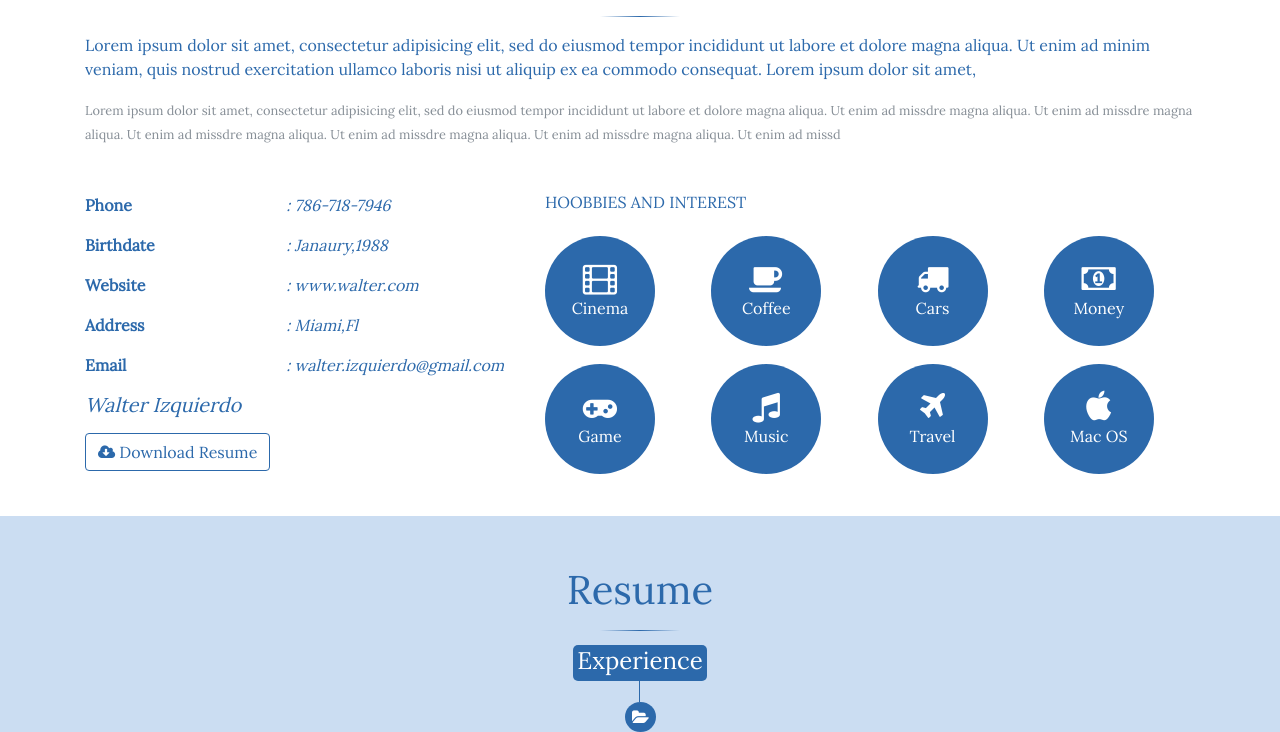
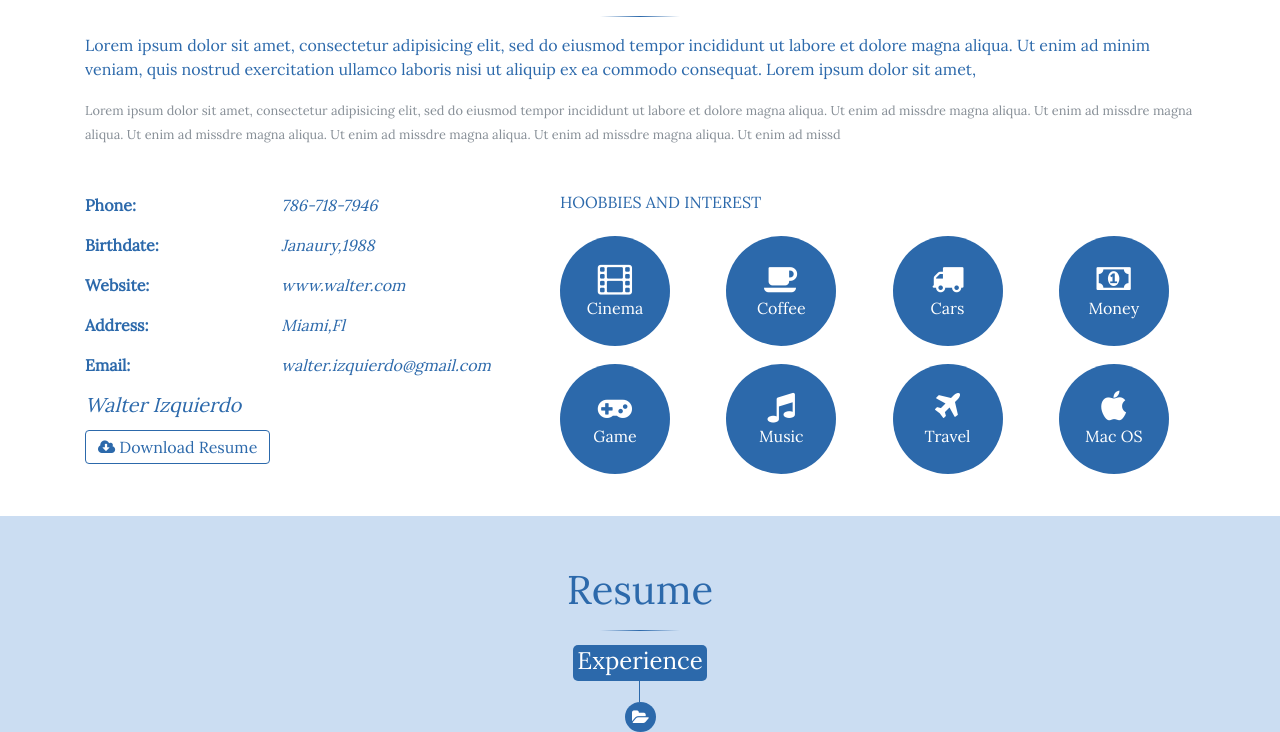
Before and after one commit to oscarMartinezMalo/Example-of-resume, a PHP site: page / in a window 1280 px wide. Shown: the part 718-1450 px from the top of the page. Run offline with PHP 8.4, Linux system fonts and the light colour scheme; some libraries are stand-ins or nearby versions.

Commit message:
Website almost Done
Just remain to test the send btn in the contact section

```diff
--- a/components/js/myScript.js
+++ b/components/js/myScript.js
@@ -4,7 +4,6 @@
 //     if (document.body.scrollTop > 4250 || document.documentElement.scrollTop > 4250) {
 //         $("#progressbar").removeClass("invisible");
 //         $("#progressbar").addClass("progress");
-
 //     }
 // }
 
@@ -26,7 +25,6 @@ $(window).scroll(function() {
 });
 
 $(document).ready(function(){
-
   //Avoid submit button refresh the page and send the data to php
   $("#myForm").submit(function(e){
     e.preventDefault();
@@ -41,7 +39,7 @@ $(document).ready(function(){
     // send a request to the contactMeSend.php to send the email
     $.ajax({
       type: 'POST',
-      url: 'components/php/contactMeSend.php',
+      url: 'sections/contactMeSend.php',
       data: varData,
       dataType: 'JSON',
       success: function(data){
@@ -86,7 +84,6 @@ $(document).ready(function(){
   });
 });
 
-
 /*"use strict";
 var topoffset = 0;
 $('body').scrollspy({
--- a/components/scss/myStyle.scss
+++ b/components/scss/myStyle.scss
@@ -56,16 +56,26 @@ hr {
 	}
 }
 
-.btn-outline-primary{
-	color: $secondary;
+@mixin custom-button($btnColor){
+	color: $btnColor;
 	background-color: transparent;
 	background-image: none;
-	border-color: $secondary;
+	border-color: $btnColor;
 	&:hover {
 		color: $primary;
-		background-color: $secondary;
+		background-color: $btnColor;
 	}
 }
+
+.btn-outline-primary{
+	@include custom-button($secondary);
+}
+
+/* a.btn-outline-primary {
+	span:hover, span:active {
+		color:white;
+	}
+} */
 
 .input-group-addon {
     background-color:lighten($secondary, 45%);
@@ -158,7 +168,7 @@ section.aboutMe {
 
 	@media (min-width: 992px) {
 		.btn-block {
-			width: auto;
+			display: initial;
 		}
 	}
 
@@ -335,41 +345,44 @@ section.resume {
 	 }
 }
 
-#contactMe  {
-    p {
-        color: darken($secondary, 5%);
+@mixin modalcustom($colorModal) {
+
+    h4.modal-title  {
+        color: $colorModal;
+        font-size: 1.3em;
+        line-height: normal;
     }
 
-    .modal {
-        p {
-            color: $primary;
-        }
+    .modal-body {
+		background-color: $colorModal;
+		p {
+			color: $primary;
+		}
+    }
+
+    .btn {
+		@include custom-button($colorModal);
+    }
+
+    button.close{
+    	color: $colorModal;
+    }
+
+}
+
+#contactMe  {
+
+    .modal p{
+        color: $secondary;
+        font-size:large;
     }
 
     .modal-danger {
-        @include modal-custom($danger);
+        @include modalcustom($danger);
     }
 
     .modal-success {
-        @include modal-custom($success);
-    }
-}
-
-@mixin modal-custom($colorModal) {
-    .bg-1 {
-        background-color: $colorModal;
-    }
-
-    h4.modal-title  {
-        color: $colorModal;
-    }
-
-    .btn {
-       /*  .btn-custom($colorModal); */
-    }
-
-    .close {
-        color: $colorModal;
+        @include modalcustom($success);
     }
 }
 
--- a/javaScript/myScript.js
+++ b/javaScript/myScript.js
@@ -1 +1 @@
-$(window).scroll(function(){$(".progress").each(function(){$(this).offset().top<$(window).scrollTop()+800&&($("#js").attr("data-percentage","80"),$("#html").attr("data-percentage","20"),$("#less").attr("data-percentage","50"),$("#sass").attr("data-percentage","70"),$("#csharp").attr("data-percentage","100"),$("#php").attr("data-percentage","90"),$("#nodejs").attr("data-percentage","40"),$("#angular").attr("data-percentage","30"))})}),$(document).ready(function(){$("#myForm").submit(function(a){a.preventDefault();var t={name:$("#name").val(),email:$("#email").val(),comments:$("#comments").val()};console.log(t),$.ajax({type:"POST",url:"components/php/contactMeSend.php",data:t,dataType:"JSON",success:function(a){var t="Succeed";"Message was sended"!=a.messages?(t="Error",$("#myModal").addClass("modal-danger")):$("#myModal").addClass("modal-success"),$("#modalText").html(a.messages),$(".modal-title").html(t),$("#myModal").modal("show")},error:function(){$("#myModal").addClass("modal-danger"),$("#modalText").html("Message was not sended"),$(".modal-title").html("Error"),$("#myModal").modal("show")}})}),$(".navbar a, footer a[href='#myPage']").on("click",function(a){if(""!==this.hash){a.preventDefault();var t=this.hash;$("html, body").animate({scrollTop:$(t).offset().top},900,function(){window.location.hash=t})}})}),$(window).scroll(function(){$(".slideanim").each(function(){$(this).offset().top<$(window).scrollTop()+800&&$(this).addClass("slide")})});
+$(window).scroll(function(){$(".progress").each(function(){$(this).offset().top<$(window).scrollTop()+800&&($("#js").attr("data-percentage","80"),$("#html").attr("data-percentage","20"),$("#less").attr("data-percentage","50"),$("#sass").attr("data-percentage","70"),$("#csharp").attr("data-percentage","100"),$("#php").attr("data-percentage","90"),$("#nodejs").attr("data-percentage","40"),$("#angular").attr("data-percentage","30"))})}),$(document).ready(function(){$("#myForm").submit(function(a){a.preventDefault();var t={name:$("#name").val(),email:$("#email").val(),comments:$("#comments").val()};console.log(t),$.ajax({type:"POST",url:"sections/contactMeSend.php",data:t,dataType:"JSON",success:function(a){var t="Succeed";"Message was sended"!=a.messages?(t="Error",$("#myModal").addClass("modal-danger")):$("#myModal").addClass("modal-success"),$("#modalText").html(a.messages),$(".modal-title").html(t),$("#myModal").modal("show")},error:function(){$("#myModal").addClass("modal-danger"),$("#modalText").html("Message was not sended"),$(".modal-title").html("Error"),$("#myModal").modal("show")}})}),$(".navbar a, footer a[href='#myPage']").on("click",function(a){if(""!==this.hash){a.preventDefault();var t=this.hash;$("html, body").animate({scrollTop:$(t).offset().top},900,function(){window.location.hash=t})}})}),$(window).scroll(function(){$(".slideanim").each(function(){$(this).offset().top<$(window).scrollTop()+800&&$(this).addClass("slide")})});
--- a/sections/aboutMe.php
+++ b/sections/aboutMe.php
@@ -11,33 +11,35 @@
 		tempor incididunt ut labore et dolore magna aliqua. Ut enim ad missdre magna aliqua. Ut enim ad missdre magna aliqua. Ut enim ad missdre magna aliqua. Ut enim ad missdre magna aliqua. Ut enim ad missdre magna aliqua. Ut enim ad missd</small>
 		</p>
 		<div class="row">
-			<div class="col-lg-5 pr-0 text-center">
+			<div class="col-lg-5 text-left">
 				<div class="row no-gutters">
-					<div class="col-3 col-md-1 col-lg-4 text-left text-md-left text-lg-left">
-						<p class="font-weight-bold">Phone</p>
-						<p class="font-weight-bold">Birthdate</p>
-						<p class="font-weight-bold">Website</p>
-						<p class="font-weight-bold">Address</p>
-						<p class="font-weight-bold">Email</p>
+					<div class="col-2 col-md-1 col-lg-4 text-left text-sm-left text-lg-left">
+						<p class="font-weight-bold">Phone:</p>
+						<p class="font-weight-bold">Birthdate:</p>
+						<p class="font-weight-bold">Website:</p>
+						<p class="font-weight-bold">Address:</p>
+						<p class="font-weight-bold">Email:</p>
 					</div>
-					<div class="col-9 col-md-11 col-lg-8 text-left text-md-left pl-md-5">
-						<p class="font-italic">: 786-718-7946</p>
-						<p class="font-italic">: Janaury,1988</p>
-						<p class="font-italic">: www.walter.com</p>
-						<p class="font-italic">: Miami,Fl</p>
-						<p class="font-italic">: walter.izquierdo@gmail.com</p>
+					<div class="col col-md-11 col-lg-8 text-right text-sm-left pl-md-5">
+						<p class="font-italic">786-718-7946</p>
+						<p class="font-italic">Janaury,1988</p>
+						<p class="font-italic">www.walter.com</p>
+						<p class="font-italic">Miami,Fl</p>
+						<p class="font-italic">walter.izquierdo@gmail.com</p>
 					</div>
 				</div>
 				<h5 class="font-italic text-left mb-3 ">Walter Izquierdo</h5>
-				<button class="btn btn-outline-primary btn-block mb-3">
+				<a class="btn btn-outline-primary btn-block mb-3" href="documents/walterResume.docx">
 					<span class="fa fa-cloud-download"></span>
 					Download Resume
-				</button>
+				</a>
 			</div>
 			<div class="col-lg-7">
 				<div class="row">
-					<div class="col-12 p-0"><h6 class="text-uppercase mb-4 text-center text-md-left"> Hoobbies and Interest</h6></div>
-					<div class="col-6 p-0 col-sm-3 round-hoobies d-flex justify-content-center justify-content-md-start">
+					<div class="col-12" >
+						<h6 class="text-uppercase mb-4 text-center text-md-left">Hoobbies and Interest</h6>
+					</div>
+					<div class="col-6 col-sm-3 round-hoobies d-flex justify-content-center justify-content-lg-start">
 						<div class="circle-wrap slideanim">
 							<div class="center-icons">
 								<span class="fa fa-film "></span>
@@ -45,7 +47,7 @@
 							</div>
 						</div>
 					</div>
-					<div class="col-6 p-0 col-sm-3 round-hoobies d-flex justify-content-center justify-content-md-start">
+					<div class="col-6 col-sm-3 round-hoobies d-flex justify-content-center justify-content-lg-start">
 						<div class="circle-wrap">
 							<div class="center-icons">
 								<span class="fa fa-coffee "></span>
@@ -53,7 +55,7 @@
 							</div>
 						</div>
 					</div>
-					<div class="col-6 p-0 col-sm-3 round-hoobies d-flex justify-content-center justify-content-md-start">
+					<div class="col-6 col-sm-3 round-hoobies d-flex justify-content-center justify-content-lg-start">
 						<div class="circle-wrap slideanim">
 							<div class="center-icons">
 								<span class="fa fa-truck "></span>
@@ -61,7 +63,7 @@
 							</div>
 						</div>
 					</div>
-					<div class="col-6 p-0 col-sm-3 round-hoobies d-flex justify-content-center justify-content-md-start">
+					<div class="col-6 col-sm-3 round-hoobies d-flex justify-content-center justify-content-lg-start">
 						<div class="circle-wrap">
 							<div class="center-icons">
 								<span class="fa fa-money"></span>
@@ -71,7 +73,7 @@
 					</div>
 				</div>
 				<div class="row">
-					<div class="col-6 p-0 col-sm-3 round-hoobies d-flex justify-content-center justify-content-md-start">
+					<div class="col-6 col-sm-3 round-hoobies d-flex justify-content-center justify-content-lg-start">
 						<div class="circle-wrap">
 							<div class="center-icons">
 								<span class="fa fa-gamepad"></span>
@@ -79,7 +81,7 @@
 							</div>
 						</div>
 					</div>
-					<div class="col-6 p-0 col-sm-3 round-hoobies d-flex justify-content-center justify-content-md-start">
+					<div class="col-6 col-sm-3 round-hoobies d-flex justify-content-center justify-content-lg-start">
 						<div class="circle-wrap slideanim">
 							<div class="center-icons">
 								<span class="fa fa-music"></span>
@@ -87,7 +89,7 @@
 							</div>
 						</div>
 					</div>
-					<div class="col-6 p-0 col-sm-3 round-hoobies d-flex justify-content-center justify-content-md-start">
+					<div class="col-6 col-sm-3 round-hoobies d-flex justify-content-center justify-content-lg-start">
 						<div class="circle-wrap">
 							<div class="center-icons">
 								<span class="fa fa-plane"></span>
@@ -95,7 +97,7 @@
 							</div>
 						</div>
 					</div>
-					<div class="col-6 p-0 col-sm-3 round-hoobies d-flex justify-content-center justify-content-md-start">
+					<div class="col-6 col-sm-3 round-hoobies d-flex justify-content-center justify-content-lg-start">
 						<div class="circle-wrap slideanim">
 							<div class="center-icons">
 								<span class="fa fa-apple"></span>
--- a/sections/contactme.php
+++ b/sections/contactme.php
@@ -59,8 +59,8 @@
     		<div class="modal-dialog modal-sm">
     		  <div class="modal-content">
     		    <div class="modal-header bg-2">
+    		      <h4 class="modal-title"></h4>
     		      <button type="button" class="close" data-dismiss="modal">&times;</button>
-    		      <h4 class="modal-title"></h4>
     		    </div>
     		    <div class="modal-body text-center bg-1">
     		      <p id="modalText"></p>
```
Also changed, not shown: sections/contactMeSend.php (added, +73 -0 lines), css/myStyle.css, 2 other files.
